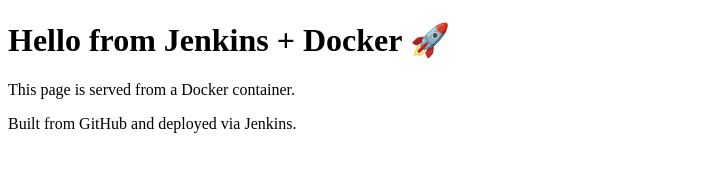
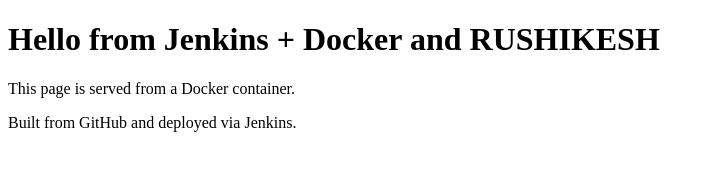
Before and after one commit to techwiz2109/Demo-Docker, a plain HTML site: page index.html in a window 1280 px wide. Shown: the whole page, without its empty margins (0-715 px from the left). Drawn offline with Linux system fonts and the light colour scheme.

Commit message:
Update header to include 'and RUSHIKESH'

```diff
--- a/index.html
+++ b/index.html
@@ -4,7 +4,7 @@
     <title>Jenkins Docker Demo</title>
 </head>
 <body>
-    <h1>Hello from Jenkins + Docker 🚀</h1>
+    <h1>Hello from Jenkins + Docker and RUSHIKESH</h1>
     <p>This page is served from a Docker container.</p>
     <p>Built from GitHub and deployed via Jenkins.</p>
 </body>
```
